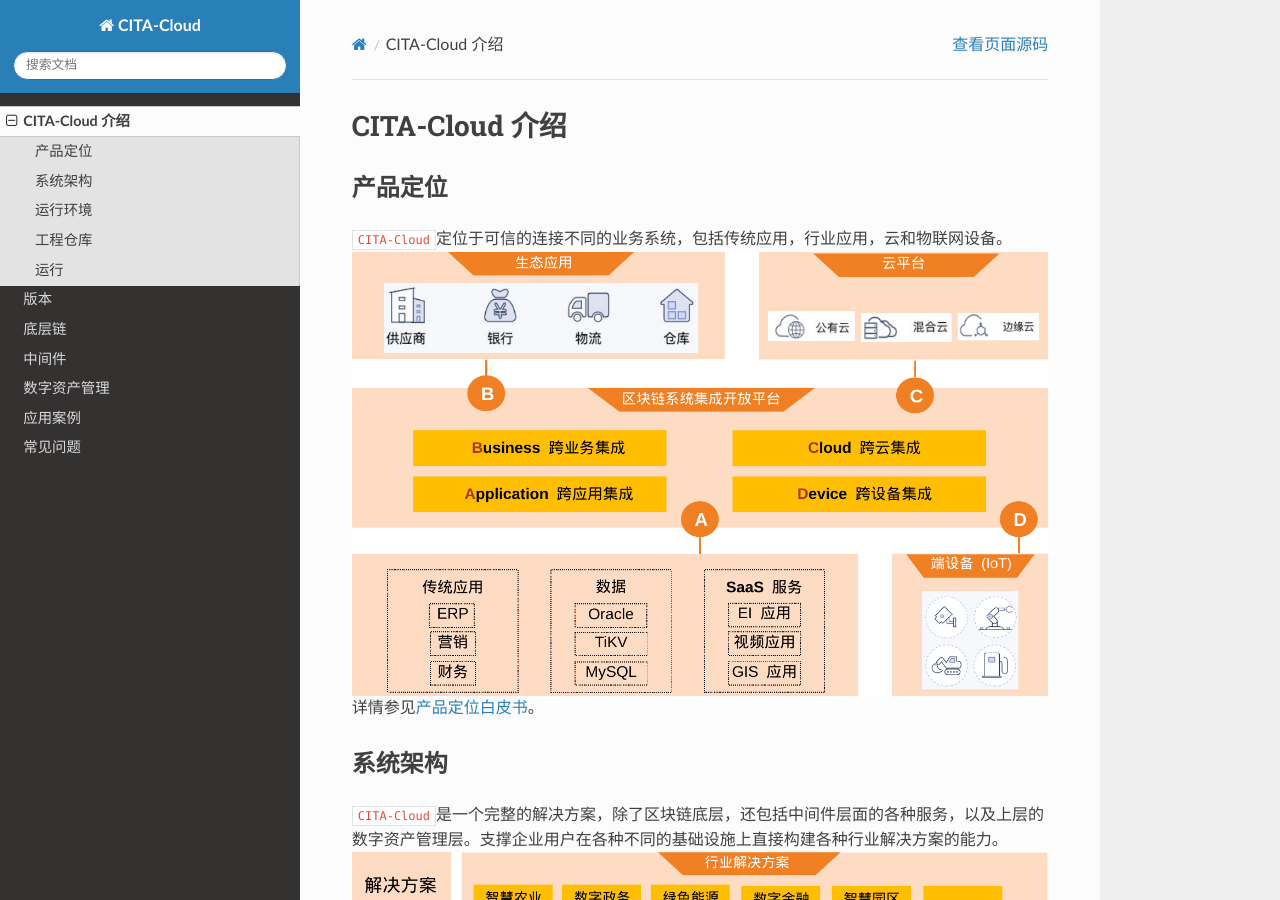
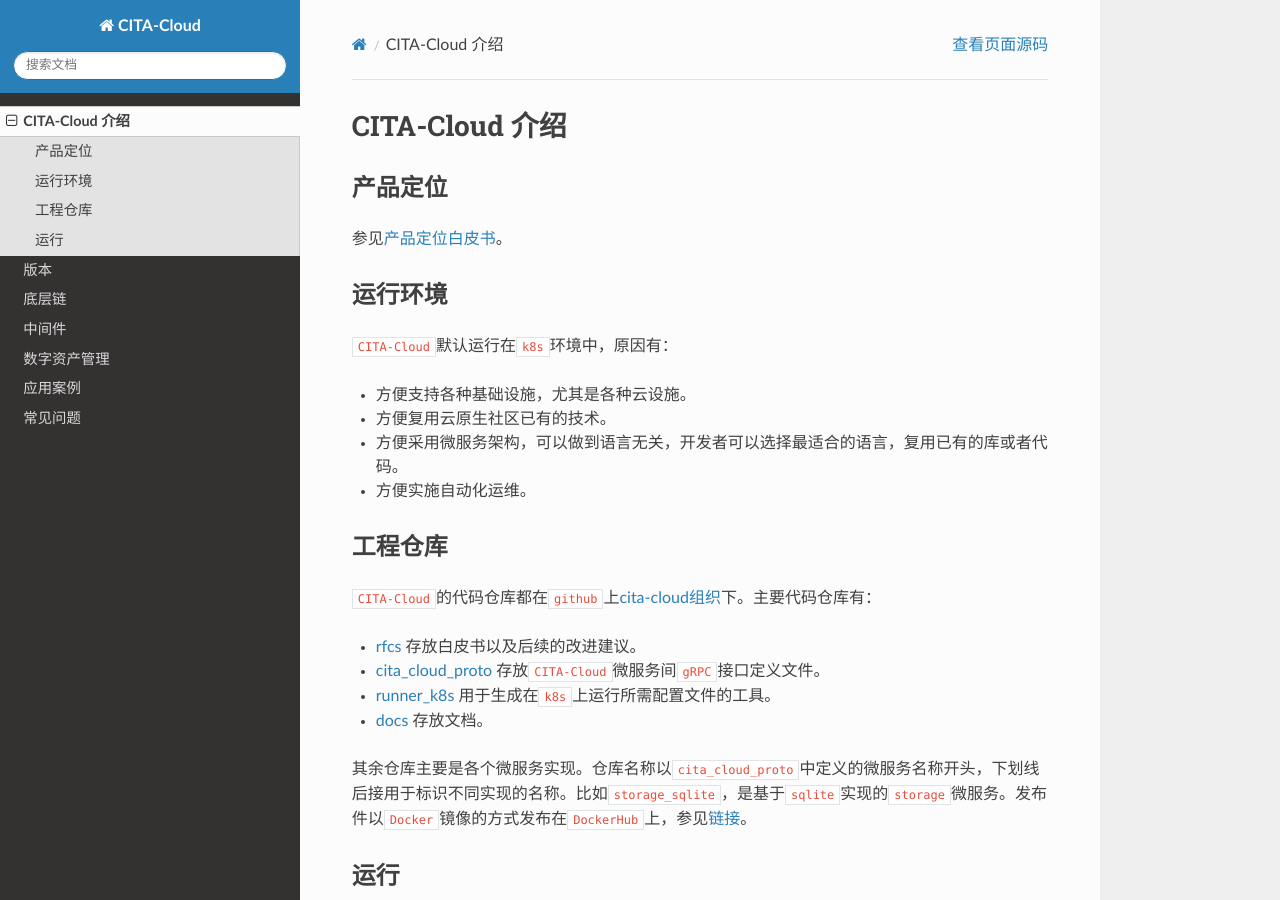
Before and after one commit to cita-cloud/docs, a Sphinx documentation site: the page built from source/introduction.md, in a window 1280 px wide and 900 px high. Built offline with Sphinx 7.4.7 and the Read the Docs theme 2.0.0, drawn with Linux system fonts in a browser that asks for light colours.

Commit message:
remove sth out of date

```diff
--- a/source/introduction.md
+++ b/source/introduction.md
@@ -1,11 +1,6 @@
 # CITA-Cloud 介绍
 ### 产品定位
-`CITA-Cloud`定位于可信的连接不同的业务系统，包括传统应用，行业应用，云和物联网设备。
-![](_static/images/position.png)
-详情参见[产品定位白皮书](https://talk.citahub.com/t/topic/1662)。
-### 系统架构
-`CITA-Cloud`是一个完整的解决方案，除了区块链底层，还包括中间件层面的各种服务，以及上层的数字资产管理层。支撑企业用户在各种不同的基础设施上直接构建各种行业解决方案的能力。
-![](_static/images/architecture.png)
+参见[产品定位白皮书](https://talk.citahub.com/t/topic/1662)。
 ### 运行环境
 `CITA-Cloud`默认运行在`k8s`环境中，原因有：
 
```
Also changed, not shown: source/_static/images/architecture.png (deleted), source/_static/images/cita-cloud-log.png (deleted).
